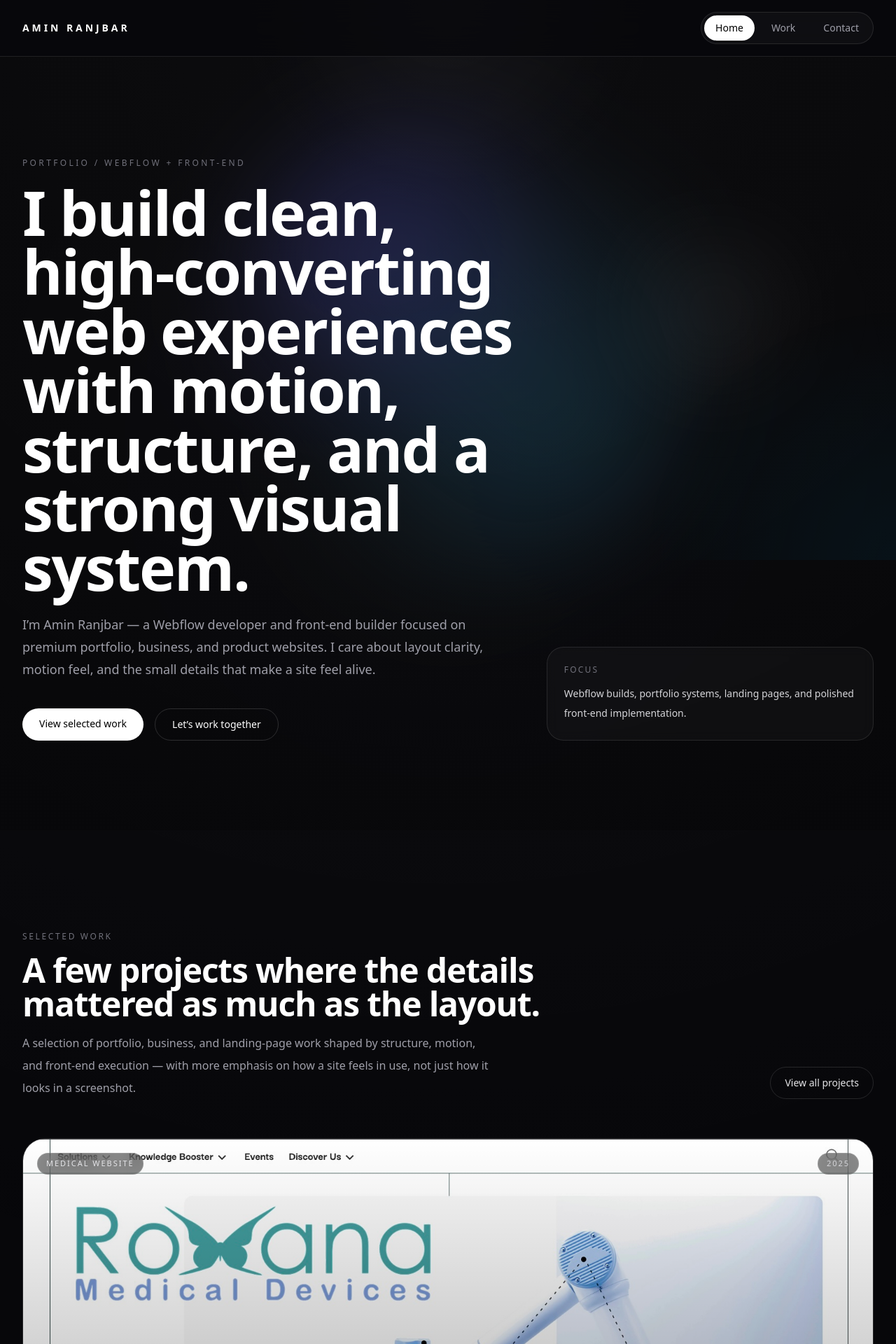
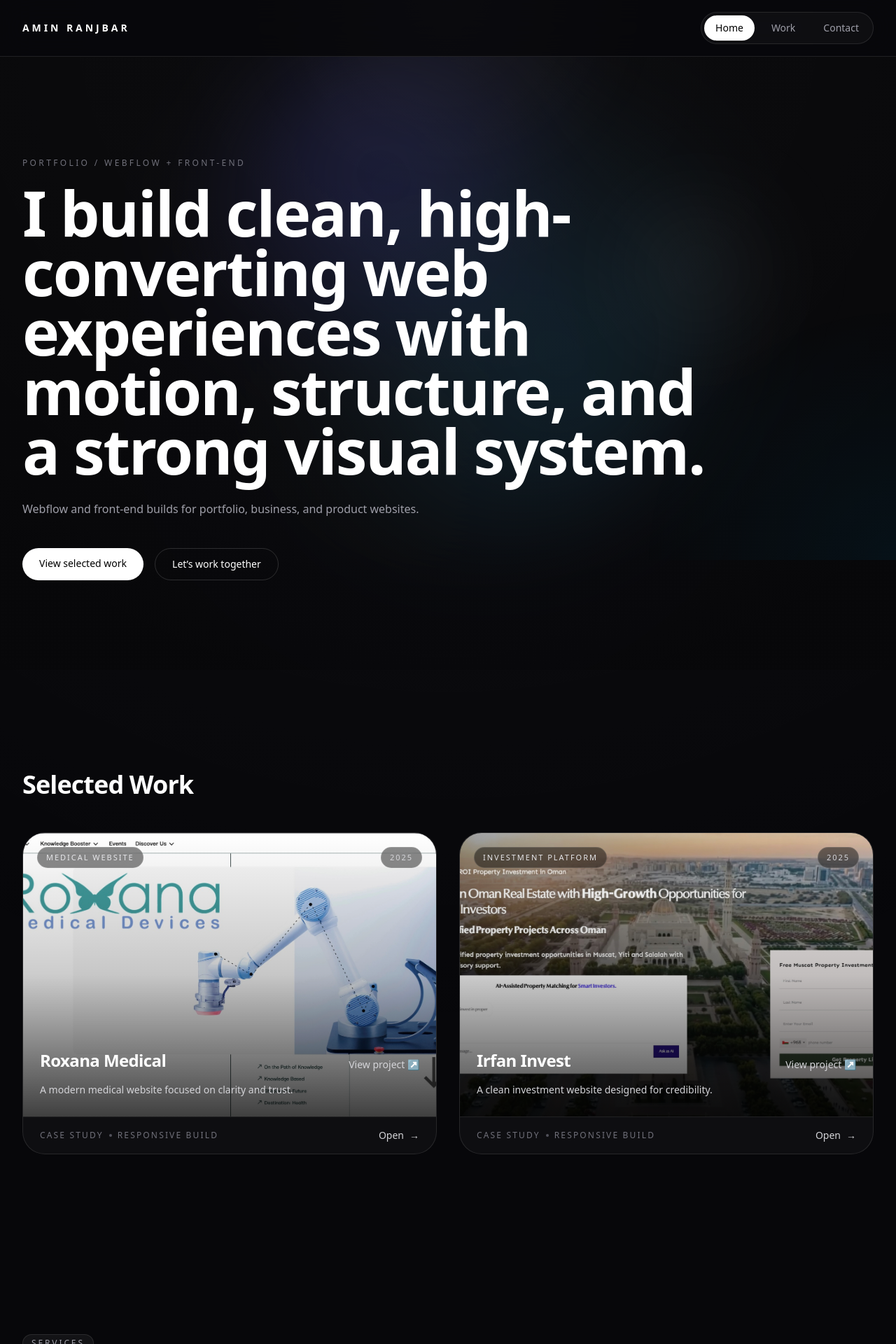
Before and after one commit to Aminrch/Portfolio, a Next.js app: page / in a window 1280 px wide. Shown: the top 1920 px of the page at 70% size. Built offline with nearby package versions, Linux system fonts and the light colour scheme.

Commit message:
refine selected work and expand project pages

```diff
--- a/app/globals.css
+++ b/app/globals.css
@@ -28,7 +28,7 @@ body::before {
   inset: 0;
   pointer-events: none;
   background:
-    radial-gradient(circle at top, rgba(255,255,255,0.05), transparent 28%),
+    radial-gradient(circle at top, rgba(255,255,255,0.05), transparent 30%),
     radial-gradient(circle at bottom right, rgba(0,180,255,0.08), transparent 24%);
   z-index: -1;
 }
--- a/components/sections/hero.tsx
+++ b/components/sections/hero.tsx
@@ -6,34 +6,34 @@ import { Container } from "@/components/ui/container"
 export default function Hero() {
   return (
     <section className="relative isolate overflow-hidden pt-28 pb-24 md:pt-36 md:pb-32">
-
-      {/* Cinematic background */}
+      {/* Background */}
       <div className="pointer-events-none absolute inset-0 -z-10 overflow-hidden">
-
+        {/* main glow */}
         <motion.div
-          className="absolute left-1/2 top-[38%] h-[42rem] w-[42rem] -translate-x-1/2 -translate-y-1/2 rounded-full blur-3xl"
+          className="absolute left-1/2 top-[38%] h-[46rem] w-[46rem] -translate-x-1/2 -translate-y-1/2 rounded-full blur-3xl"
           style={{
             background:
-              "radial-gradient(circle at 30% 30%, rgba(99,102,241,0.30), transparent 45%), radial-gradient(circle at 70% 60%, rgba(56,189,248,0.18), transparent 60%)",
+              "radial-gradient(circle at 30% 30%, rgba(99,102,241,0.24), transparent 42%), radial-gradient(circle at 72% 62%, rgba(56,189,248,0.14), transparent 58%)",
           }}
           animate={{
-            rotate: [0, 6, 0, -6, 0],
-            x: [0, 14, 0, -10, 0],
-            y: [0, -10, 0, 8, 0],
-            scale: [1, 1.03, 1, 1.02, 1],
+            rotate: [0, 8, 0, -8, 0],
+            x: [0, 16, 0, -12, 0],
+            y: [0, -12, 0, 10, 0],
+            scale: [1, 1.04, 1, 1.02, 1],
           }}
           transition={{
-            duration: 24,
+            duration: 26,
             repeat: Infinity,
             ease: "easeInOut",
           }}
         />
 
+        {/* secondary light */}
         <motion.div
-          className="absolute right-[8%] top-[18%] h-80 w-80 rounded-full blur-3xl"
+          className="absolute right-[10%] top-[16%] h-80 w-80 rounded-full blur-3xl"
           style={{
             background:
-              "radial-gradient(circle, rgba(255,255,255,0.10), transparent 60%)",
+              "radial-gradient(circle, rgba(255,255,255,0.08), transparent 62%)",
           }}
           animate={{
             x: [0, 10, 0, -8, 0],
@@ -47,17 +47,12 @@ export default function Hero() {
           }}
         />
 
-        {/* cinematic vignette */}
-        <div className="absolute inset-0 bg-[radial-gradient(circle_at_center,transparent_0%,rgba(0,0,0,0.25)_75%)]" />
+        {/* subtle vignette */}
+        <div className="absolute inset-0 bg-[radial-gradient(circle_at_center,transparent_0%,rgba(0,0,0,0.24)_78%)]" />
       </div>
 
-      {/* CONTENT (unchanged structure) */}
       <Container>
-        <div className="grid items-end gap-12 lg:grid-cols-[1.2fr_0.8fr]">
-
-          {/* LEFT */}
-          <div className="max-w-4xl">
-
+        <div className="max-w-5xl">
           <motion.p
             className="mb-5 text-xs uppercase tracking-[0.28em] text-zinc-500"
             initial={{ opacity: 0, y: 14 }}
@@ -68,7 +63,7 @@ export default function Hero() {
           </motion.p>
 
           <motion.h1
-              className="text-5xl font-semibold leading-[0.96] tracking-tight text-white md:text-7xl xl:text-[5.5rem]"
+            className="max-w-5xl text-5xl font-semibold leading-[0.95] tracking-tight text-white md:text-7xl xl:text-[5.6rem]"
             initial={{ opacity: 0, y: 26 }}
             animate={{ opacity: 1, y: 0 }}
             transition={{
@@ -82,7 +77,7 @@ export default function Hero() {
           </motion.h1>
 
           <motion.p
-              className="mt-6 max-w-2xl text-base leading-8 text-zinc-400 md:text-lg"
+            className="mt-6 max-w-xl text-sm leading-8 text-zinc-400 md:text-base"
             initial={{ opacity: 0, y: 22 }}
             animate={{ opacity: 1, y: 0 }}
             transition={{
@@ -91,10 +86,7 @@ export default function Hero() {
               ease: [0.16, 1, 0.3, 1],
             }}
           >
-              I’m Amin Ranjbar — a Webflow developer and front-end builder
-              focused on premium portfolio, business, and product websites.
-              I care about layout clarity, motion feel, and the small details
-              that make a site feel alive.
+            Webflow and front-end builds for portfolio, business, and product websites.
           </motion.p>
 
           <motion.div
@@ -116,31 +108,11 @@ export default function Hero() {
 
             <a
               href="#contact"
-                className="rounded-full border border-white/15 px-6 py-3 text-sm text-white hover:bg-white/5 transition"
+              className="rounded-full border border-white/15 px-6 py-3 text-sm text-white transition hover:bg-white/5"
             >
               Let’s work together
             </a>
           </motion.div>
-
-          </div>
-
-          {/* RIGHT (kept structure, not removed if you still use it) */}
-          <motion.div
-            className="rounded-3xl border border-white/10 bg-white/[0.03] p-6 backdrop-blur-sm"
-            initial={{ opacity: 0, y: 26 }}
-            animate={{ opacity: 1, y: 0 }}
-            transition={{ duration: 0.9, delay: 0.18 }}
-          >
-            <p className="text-xs uppercase tracking-[0.18em] text-zinc-500">
-              Focus
-            </p>
-
-            <p className="mt-3 text-sm leading-7 text-zinc-300">
-              Webflow builds, portfolio systems, landing pages, and polished
-              front-end implementation.
-            </p>
-          </motion.div>
-
         </div>
       </Container>
     </section>
--- a/components/sections/selected-work.tsx
+++ b/components/sections/selected-work.tsx
@@ -1,131 +1,47 @@
 "use client"
 
-import Link from "next/link"
 import { motion } from "framer-motion"
 import { projects } from "@/data/projects"
 import ProjectCard from "@/components/ui/project-card"
 import { Container } from "@/components/ui/container"
 
 export default function SelectedWork() {
-  const [featuredProject, ...restProjects] = projects
-  const secondaryProjects = restProjects.slice(0, 2)
+  const visibleProjects = projects.slice(0, 2)
 
   return (
     <section id="work" className="py-28 md:py-36">
       <Container>
         {/* Header */}
-        <div className="grid gap-8 lg:grid-cols-[minmax(0,1fr)_auto] lg:items-end">
         <motion.div
           initial={{ opacity: 0, y: 26 }}
           whileInView={{ opacity: 1, y: 0 }}
           transition={{ duration: 0.75, ease: [0.16, 1, 0.3, 1] }}
           viewport={{ once: true, amount: 0.25 }}
-            className="max-w-3xl"
+          className="mb-12"
         >
-            <p className="text-xs uppercase tracking-[0.22em] text-zinc-500">
+          <h2 className="text-3xl font-semibold tracking-tight text-white md:text-4xl">
             Selected Work
-            </p>
-
-            <h2 className="mt-4 text-3xl font-semibold tracking-tight text-white md:text-5xl">
-              A few projects where the details mattered as much as the layout.
           </h2>
-
-            <p className="mt-4 max-w-2xl text-sm leading-8 text-zinc-400 md:text-base">
-              A selection of portfolio, business, and landing-page work shaped by
-              structure, motion, and front-end execution — with more emphasis on how
-              a site feels in use, not just how it looks in a screenshot.
-            </p>
         </motion.div>
 
-          <motion.div
-            initial={{ opacity: 0, y: 22 }}
-            whileInView={{ opacity: 1, y: 0 }}
-            transition={{
-              duration: 0.7,
-              delay: 0.08,
-              ease: [0.16, 1, 0.3, 1],
-            }}
-            viewport={{ once: true, amount: 0.25 }}
-          >
-            <Link
-              href="/work"
-              className="inline-flex items-center rounded-full border border-white/12 px-5 py-3 text-sm text-zinc-200 transition hover:border-white/25 hover:bg-white/[0.04]"
-            >
-              View all projects
-            </Link>
-          </motion.div>
-        </div>
-
-        {/* Featured project */}
-        {featuredProject ? (
-          <motion.div
-            initial={{ opacity: 0, y: 34 }}
-            whileInView={{ opacity: 1, y: 0 }}
-            transition={{
-              duration: 0.8,
-              delay: 0.04,
-              ease: [0.16, 1, 0.3, 1],
-            }}
-            viewport={{ once: true, amount: 0.18 }}
-            className="mt-14"
-          >
-            <ProjectCard project={featuredProject} featured />
-          </motion.div>
-        ) : null}
-
-        {/* Secondary projects */}
-        {secondaryProjects.length > 0 ? (
-          <div className="mt-8 grid gap-8 md:grid-cols-2">
-            {secondaryProjects.map((project, i) => (
+        {/* 2 equal cards */}
+        <div className="grid gap-8 md:grid-cols-2">
+          {visibleProjects.map((project, i) => (
             <motion.div
               key={project.slug}
               initial={{ opacity: 0, y: 28 }}
               whileInView={{ opacity: 1, y: 0 }}
               transition={{
                 duration: 0.75,
-                  delay: 0.08 + i * 0.08,
+                delay: i * 0.08,
                 ease: [0.16, 1, 0.3, 1],
               }}
-                viewport={{ once: true, amount: 0.18 }}
+              viewport={{ once: true, amount: 0.2 }}
             >
               <ProjectCard project={project} />
             </motion.div>
           ))}
         </div>
-        ) : null}
-
-        {/* Bottom strip */}
-        <motion.div
-          initial={{ opacity: 0, y: 24 }}
-          whileInView={{ opacity: 1, y: 0 }}
-          transition={{
-            duration: 0.75,
-            delay: 0.08,
-            ease: [0.16, 1, 0.3, 1],
-          }}
-          viewport={{ once: true, amount: 0.25 }}
-          className="mt-14 rounded-[2rem] border border-white/10 bg-white/[0.03] p-6 md:p-7"
-        >
-          <div className="flex flex-col gap-6 md:flex-row md:items-center md:justify-between">
-            <div className="max-w-2xl">
-              <p className="text-xs uppercase tracking-[0.18em] text-zinc-500">
-                Case studies in progress
-              </p>
-              <p className="mt-3 text-sm leading-8 text-zinc-300">
-                I’m gradually expanding these project pages into fuller case studies —
-                adding more context around design choices, layout decisions, and the
-                implementation details that shaped the final result.
-              </p>
-            </div>
-
-            <Link
-              href="/work"
-              className="inline-flex w-fit items-center rounded-full bg-white px-5 py-3 text-sm font-medium text-black transition hover:translate-y-[-1px] hover:bg-zinc-200"
-            >
-              Browse all work
-            </Link>
-          </div>
-        </motion.div>
       </Container>
     </section>
   )
--- a/data/projects.ts
+++ b/data/projects.ts
@@ -1,51 +1,55 @@
-export const projects = [
+export type Project = {
+  slug: string
+  url?: string
+  title: string
+  category: string
+  year?: string
+  shortDescription?: string
+  overview?: string
+  problem?: string
+  solution?: string
+  result?: string
+  tech?: string[]
+  coverImage?: string
+}
+
+export const projects: Project[] = [
   {
     slug: "roxana-medical",
+    url: "https://roxanamed.com",
     title: "Roxana Medical",
     category: "Medical Website",
     year: "2025",
-
     shortDescription:
       "A modern medical website focused on clarity and trust.",
-
     overview:
       "Roxana Medical is a healthcare platform designed to present medical services in a clean and structured way for patients.",
-
     problem:
       "The previous version lacked hierarchy and failed to build trust for users seeking medical information.",
-
     solution:
       "I redesigned the layout with a strong visual hierarchy, improved spacing, and created a more guided user flow.",
-
     result:
       "Increased readability, improved trust perception, and a significantly more professional user experience.",
-
-    tech: ["Webflow", "CMS", "SEO"],
+    tech: ["Webflow", "WordPress CMS", "SEO"],
     coverImage: "/images/projects/roxana.jpg",
   },
-
   {
     slug: "irfan-invest",
+    url: "https://irfaninvests.webflow.io",
     title: "Irfan Invest",
     category: "Investment Platform",
     year: "2025",
-
     shortDescription:
       "A clean investment website designed for credibility.",
-
     overview:
       "A financial platform focused on presenting investment services in a trustworthy and minimal interface.",
-
     problem:
       "Users needed clearer structure and better content hierarchy to understand services.",
-
     solution:
       "I implemented a structured layout system and improved typography for financial clarity.",
-
     result:
       "Better user understanding and more professional brand perception.",
-
-    tech: ["Webflow", "SEO"],
+    tech: ["Webflow", "SEO", "UI build"],
     coverImage: "/images/projects/irfan.jpg",
   },
 ]
```
Also changed, not shown: app/work/[slug]/page.tsx (+89 -11 lines). Lines whose indentation alone changed are shown as unchanged.
